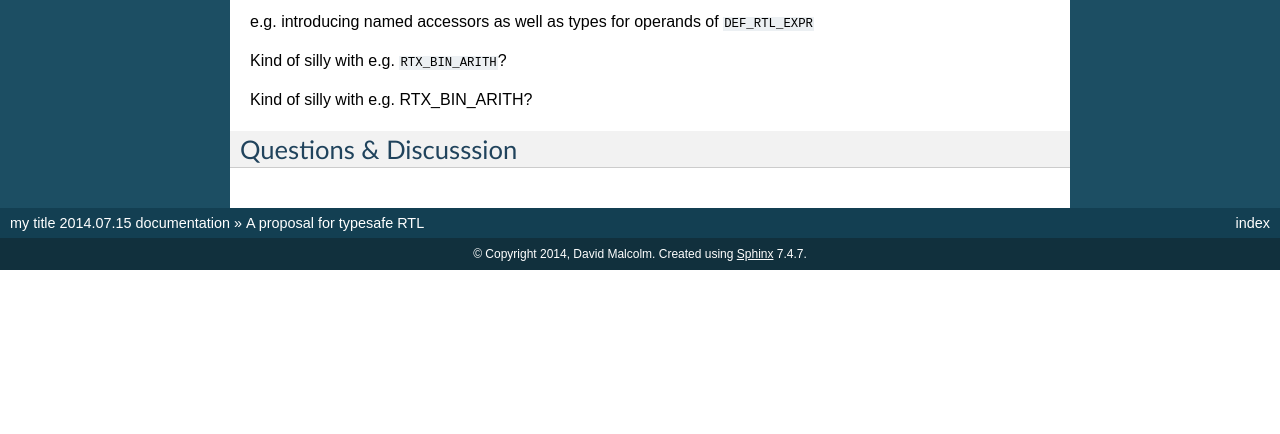
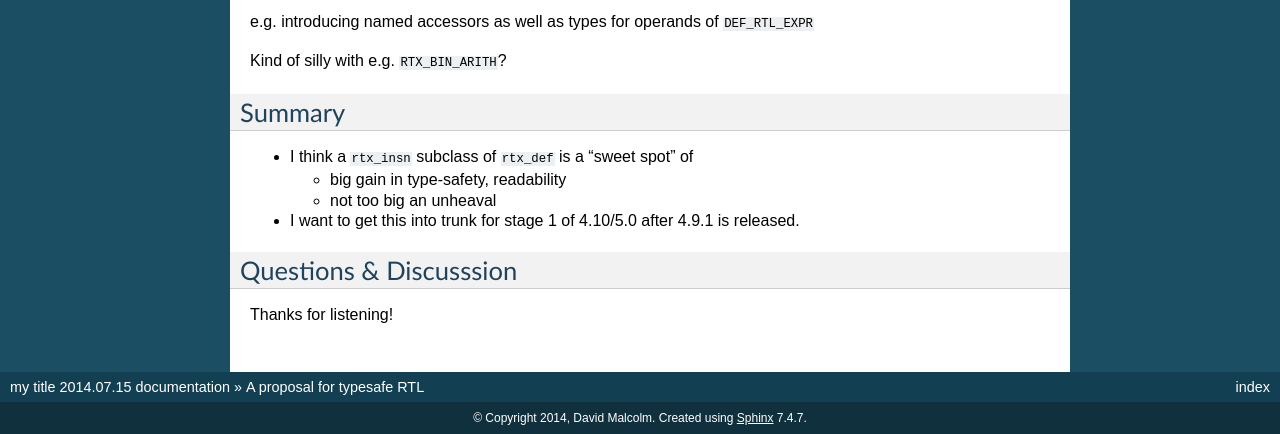
Before and after one commit to davidmalcolm/2014-cauldron-rtl-talk, a Sphinx documentation site: the page built from source/index.rst, in a window 1280 px wide and 900 px high, scrolled down 6813 px, cut to the strip 466-900 px from the top of the window. Built offline with Sphinx 7.4.7, drawn with Linux system fonts in a browser that asks for light colours; formulas are drawn with MathJax 3; before the commit the page ends 7549 px from its top, so only the background shows below that.

Commit message:
Add a summary and thanks

```diff
--- a/source/index.rst
+++ b/source/index.rst
@@ -457,13 +457,23 @@ of ``DEF_RTL_EXPR``
 Kind of silly with e.g. ``RTX_BIN_ARITH``?
 
 
-Kind of silly with e.g. RTX_BIN_ARITH?
+Summary
+=======
+
+* I think a ``rtx_insn`` subclass of ``rtx_def`` is a "sweet spot" of
+
+  * big gain in type-safety, readability
+
+  * not too big an unheaval
+
+* I want to get this into trunk for stage 1 of 4.10/5.0 after 4.9.1
+  is released.
 
 
 Questions & Discusssion
 =======================
 
-
+Thanks for listening!
 
 .. Notes:
 
```
